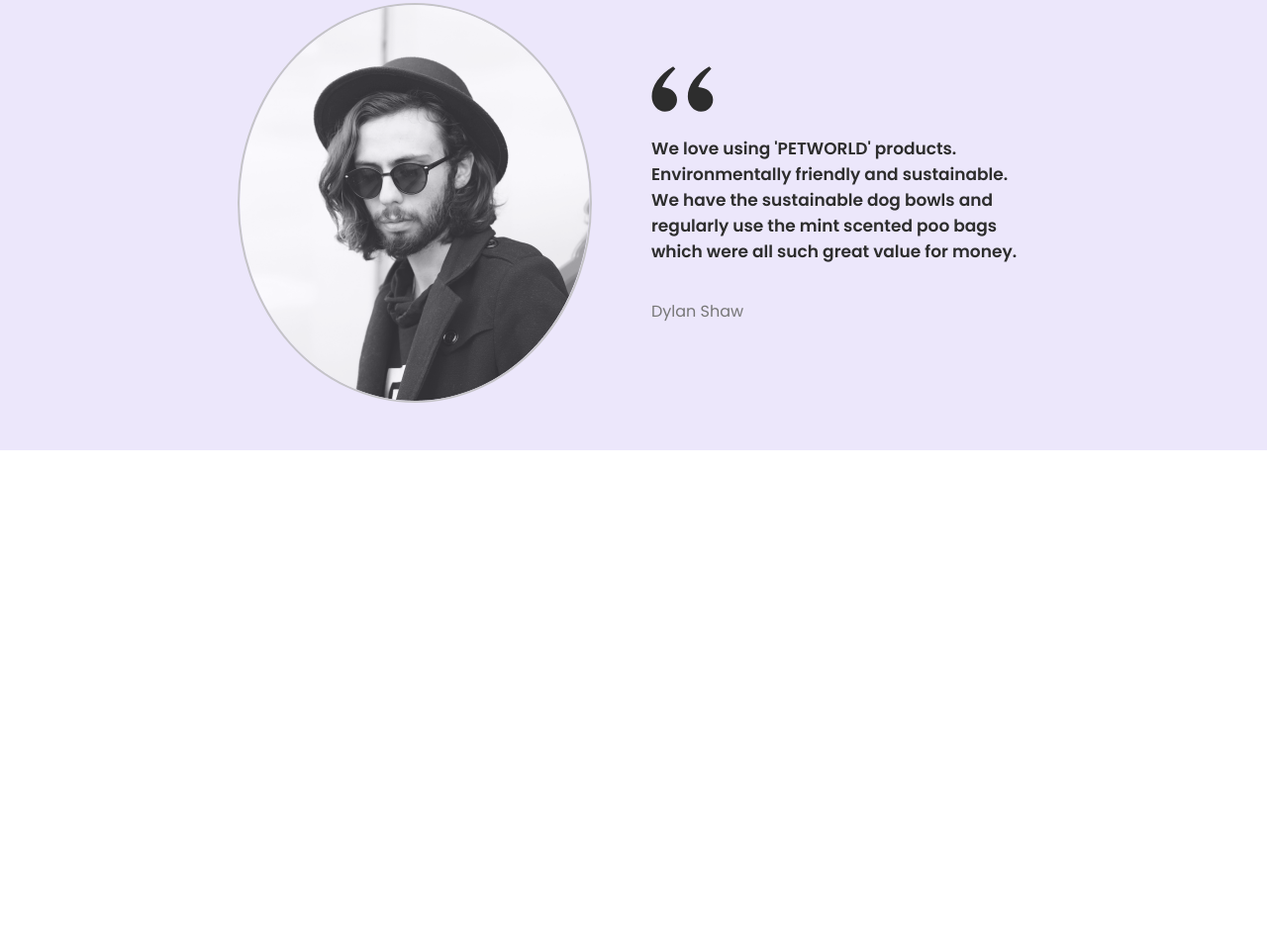
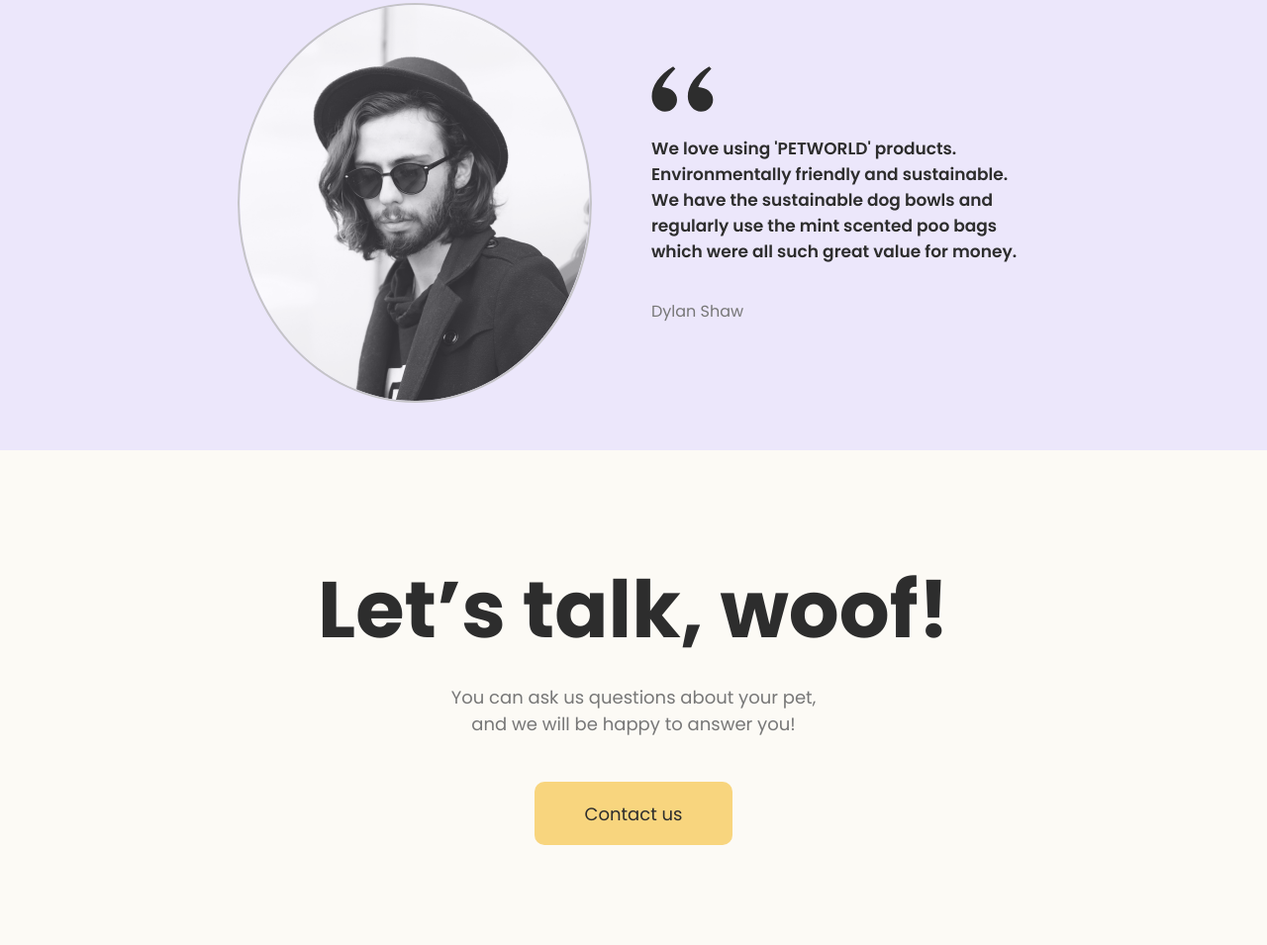
Before and after one commit to sfdaiane/petworld, a plain HTML site: page index.html in a window 1280 px wide. Shown: the part 2775-3730 px from the top of the page at 99% size. Before the commit the page ends 3230 px from the top, so only its background shows below. Drawn offline with Linux system fonts and the light colour scheme.

Commit message:
Contact section created

```diff
--- a/index.html
+++ b/index.html
@@ -102,5 +102,12 @@
             </div>
         </div>
     </section>
+    <section class="contact-section">
+        <div class="contact-container">
+            <h1 class="contact-title">Let’s talk, woof!</h1>
+            <div class="container-description"><p class="contact-description">You can ask us questions about your pet, and we will be happy to answer you!</p></div>
+            <button class="banner-button">Contact us</button>
+        </div>
+    </section>
 </body>
 </html>
--- a/style.css
+++ b/style.css
@@ -252,3 +252,39 @@ body {
     border-radius: 100%;
     opacity: 0.8;
 }
+
+.contact-section {
+    height: 500px;
+    background-color: #FCFAF5;
+    display: flex;
+    align-items: center;
+    justify-content: center;
+}
+
+.contact-container {
+    display: flex;
+    align-items: center;
+    flex-direction: column;
+    gap: 15px;
+}
+
+.contact-title {
+    margin: 0;
+    font-size: 80px;
+    color: #2D2D2D;
+}
+
+.container-description {
+    display: flex;
+    justify-content: center;
+    align-items: center;
+    max-width: 400px;
+    width: 100%;
+}
+
+.contact-description {
+    color: #777777;
+    text-align: center;
+    margin: 0;
+    font-size: 18px;
+}
```
